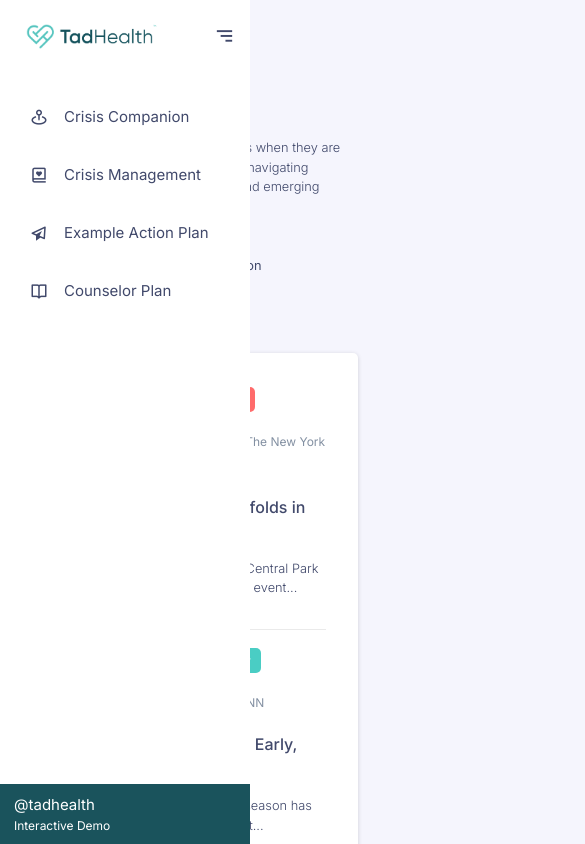
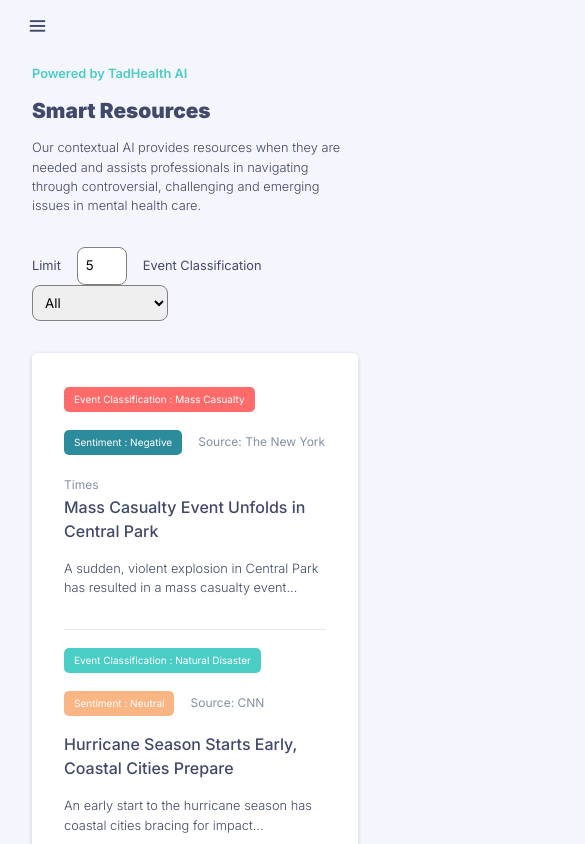
Before and after one commit to nikThuo/tad-ai-demo, a Vue app: page / in a window 390 px wide. Shown: the top 844 px of the page, 585 px wide, since content can reach past the window. Built offline with nearby package versions, Linux system fonts and the light colour scheme.

Commit message:
added responsive menu

```diff
--- a/src/components/SidebarMenu.vue
+++ b/src/components/SidebarMenu.vue
@@ -22,7 +22,7 @@
 
       <i
         class="bx"
-        :class="'bx-menu-alt-right icon-close'"
+        :class="isOpened ? 'bx-menu-alt-right ' : 'bx-menu icon-close'"
         id="btn"
         @click="isOpened = !isOpened"
       />
@@ -258,9 +258,16 @@
         isOpened: false,
       }
     },
+    created() {
+      window.addEventListener('resize', this.checkWindowSize)
+    },
+    destroyed() {
+      window.removeEventListener('resize', this.checkWindowSize)
+    },
     mounted() {
       this.isOpened = this.isMenuOpen
       this.tooltipAttached()
+      this.checkWindowSize()
     },
     computed: {
       cssVars() {
@@ -289,6 +296,13 @@
       },
     },
     methods: {
+      checkWindowSize() {
+        if (window.innerWidth <= 768) {
+          this.isOpened = false
+        } else {
+          this.isOpened = this.isMenuOpen
+        }
+      },
       tooltipAttached() {
         const tooltips = document.querySelectorAll('.tooltip')
         tooltips.forEach(tooltip => {
@@ -688,11 +702,29 @@
     .icon-close {
       display: block !important;
       position: relative;
-      left: 340px;
+      left: 43%;
       padding-bottom: 50px;
       padding-left: 250px !important;
       line-height: 40px !important;
       transition: display 0.3s ease-in-out;
     }
   }
+
+  @media (max-width: 520px) {
+    .icon-close {
+      left: 45%;
+    }
+  }
+
+  @media (max-width: 420px) {
+    .icon-close {
+      left: 43%;
+    }
+  }
+
+  @media (max-width: 390px) {
+    .icon-close {
+      left: 42%;
+    }
+  }
 </style>
```
